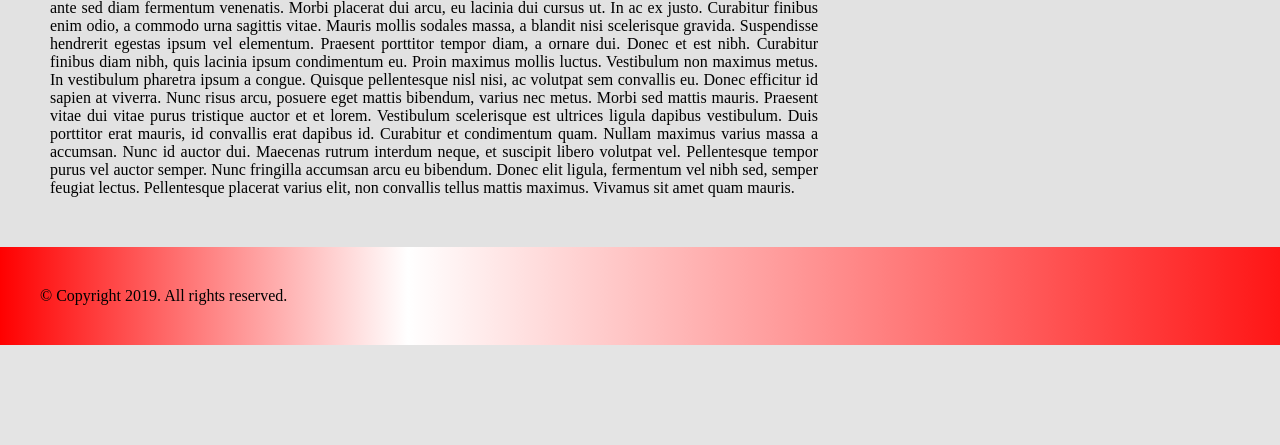
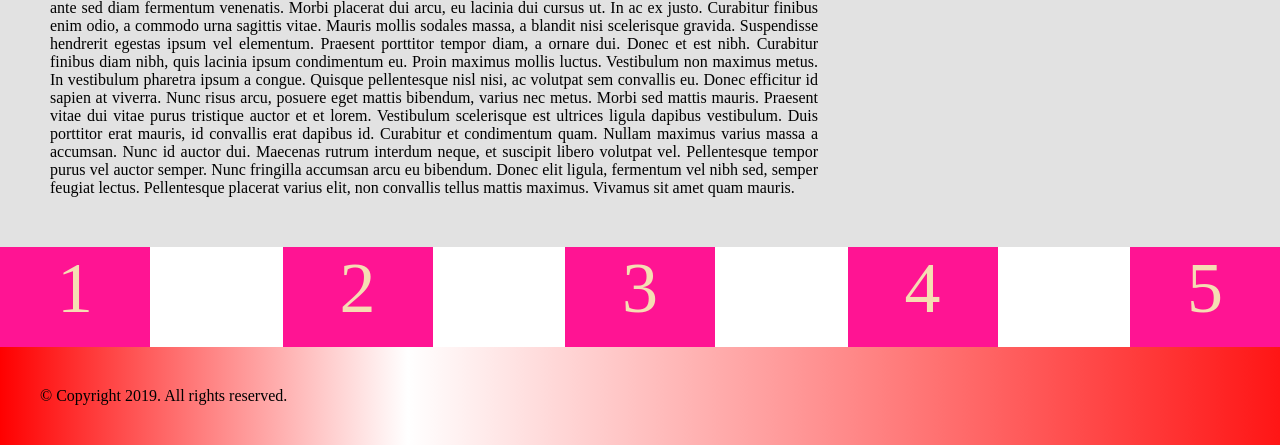
Before and after one commit to narangkishore98/MAD3134_MAD3144, a PHP site: page / in a window 1280 px wide; the page is wider, and only the part inside the window is pictured. Shown: the part 595-1040 px from the top of that part. Before the commit the page ends 940 px from the top of that part, so only its background shows below. Run offline with PHP 8.4, Linux system fonts and the light colour scheme; grey boxes labelled with a size stand in for pictures from a placeholder-image service; some libraries are stand-ins or nearby versions.

Commit message:
Hello World

```diff
--- a/Test Practice/css/main.css
+++ b/Test Practice/css/main.css
@@ -114,3 +114,25 @@ nav ul li a:hover
 
     border-right: 3px solid darkred;
 }
+
+/*Flex Examples*/
+.container
+{
+    width: 100%;
+    background-color: white;
+    clear: both;
+    display: flex;
+    padding: 20px 0px
+    align-items: flex-end;
+    justify-content: space-between;
+}
+.box
+{
+    width: 150px;
+    height: 100px;
+    background-color: deeppink;
+    font-size: 72px;
+    text-align: center;
+    color:wheat;
+    flex-basis: 150px;
+}
--- a/Test Practice/index.html
+++ b/Test Practice/index.html
@@ -74,6 +74,27 @@ Vestibulum scelerisque est ultrices ligula dapibus vestibulum. Duis porttitor er
 
             </ul>
         </aside>
+        <div class="container">
+            <div class="box">
+                1
+            </div>
+            <div class="box">
+                2
+            </div>
+
+            <div class="box">
+                3
+            </div>
+
+            <div class="box">
+                4
+            </div>
+
+            <div class="box">
+                5
+            </div>
+
+        </div>
         <footer>
             <p>&copy; Copyright 2019. All rights reserved.</p>
         </footer>
```
Also changed, not shown: meghna/index.html (deleted, +0 -95 lines), 1 other file.
